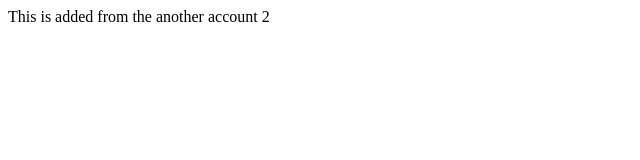
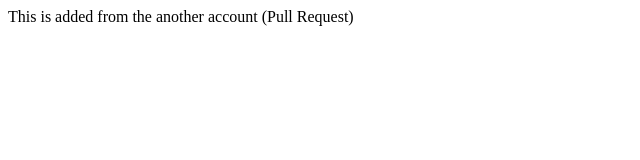
Before and after one commit to ModaPro1/test_project, a plain HTML site: page index.html in a window 1280 px wide. Shown: the whole page, without its empty margins (0-640 px from the left). Drawn offline with Linux system fonts and the light colour scheme.

Commit message:
c-pull requset

```diff
--- a/index.html
+++ b/index.html
@@ -7,6 +7,6 @@
   <title>Test</title>
 </head>
 <body>
-  This is added from the another account 2
+  This is added from the another account (Pull Request)
 </body>
 </html>
```
